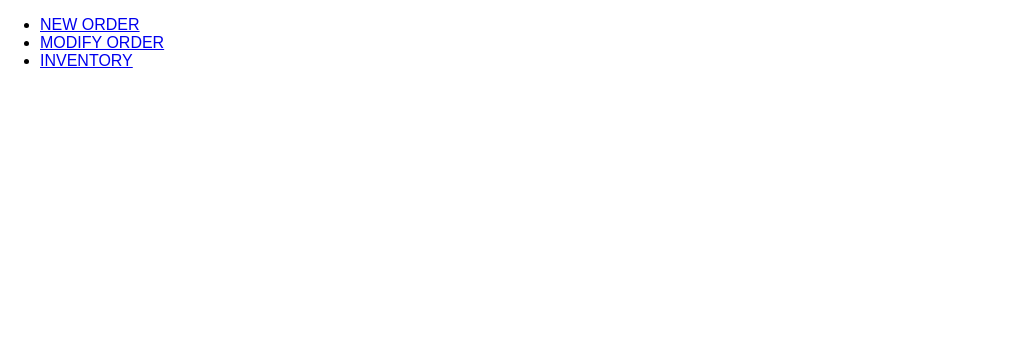
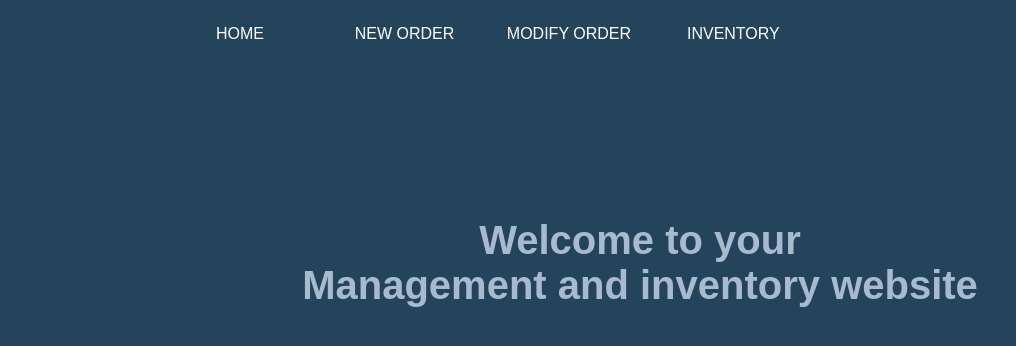
Before and after one commit to EvaJamen/gestion_invent, a PHP site: page / in a window 1280 px wide. Shown: the top 346 px of the page, without its empty margins (0-1016 px from the left). Run offline with PHP 8.4, Linux system fonts and the light colour scheme.

Commit message:
Manage error of features, ameliorate css, use gulp to minimify css

```diff
--- a/index.php
+++ b/index.php
@@ -10,20 +10,22 @@
 <head>
     <meta charset="UTF-8">
 	<title>Home</title>
-	<link rel="stylesheet" href="style/style.css" />
+	<link rel="stylesheet" href="src/css/style.css" />
 </head>
 <body>
+	<div class="container">
 	<header>
 		<section id="topBar">
         	<nav class="container">
 				<ul class="menu">
+					<li><a href="#" title="menu">HOME</a></li>
             		<li><a href="includes/command_form.php" title="menu">NEW ORDER</a></li>
 					<li><a href="includes/update_form.php" title="menu">MODIFY ORDER</a></li>
 					<li><a href="includes/inventory_base.php" title="menu">INVENTORY</a></li>
 				</ul>
 			</nav>
-			<div>
-
+			<div class="home">
+				<h1>Welcome to your <br> Management and inventory website</h1>
 			</div>
 		</section>
 
@@ -31,6 +33,6 @@
 	<footer>
 
 	</footer>
-
+	</div>
 </body>
 </html>
--- a/style/style.css
+++ b/src/css/style.css
@@ -1,21 +1,76 @@
 body{
-	font-family: "Arial", sans-serif;
+	font-family: "Futura", sans-serif;
 	margin:auto;
+	background-color:#24445C;
 }
 
+.container{
+  width:960px;
+  margin:auto;
+}
+/*HOME*/
+h1{
+
+}
+
+/*MENU*/
+
+nav ul{
+  margin: 0;
+  padding: 0;
+  list-style: none;
+}
+
+.subMenu{
+  display: none;
+}
+
+.menu > li{
+  display: inline-block;
+  width: 160px;
+  background: #24445C;
+}
+
+.menu > li a{
+  text-decoration: none;
+  padding: 25px 5px;
+  display: block;
+  color: white;
+  text-transform: uppercase;
+  text-align: center;
+}
+
+.menu > li:hover{
+  background-color: white;
+}
+
+.menu > li:hover a{
+  color: #24445C;
+}
+
+/*HOME*/
+h1{
+	color: #A8BACE;
+	text-align: center;
+	margin-top: 150px;
+	font-size: 40px;
+}
+
+/*FORMS*/
 .form_style{
-    width: 450px;
+    width: 900px;
     font-size: 16px;
     background: #495C70;
-    padding: 30px 30px 15px 30px;
+    padding: 30px 30px 30px 30px;
     border: 5px solid #53687E;
+	margin: auto;
+	margin-top: 50px;
 }
 
 input[type=submit],
 input[type=reset],
 input[type=number],
 input[type=text],
-input[type=date],
 textarea,
 label,
 legend
@@ -83,7 +138,8 @@ input[type=number]:focus
 }
 
 input[type=submit],
-input[type=reset]{
+input[type=reset]
+{
     background: #576E86;
     border: none;
     padding: 8px 10px 8px 10px;
@@ -112,3 +168,30 @@ span {
 	font-size: 12px;
     color: #fff;
 }
+
+/*TABLE OF INVENTORY*/
+
+table{
+width:1104px;
+margin:auto;
+border-collapse:collapse;
+color: #FFFFFF;
+background-color:#CECECE;
+border: 2px solid white; /*suppression cadre exterieur-Flat design*/
+}
+
+td{
+padding:5px;
+border-width:1px;
+border-style:solid;
+border-color:#048B9A;
+background-color:#CECECE;
+width:138px;
+height:138px;
+text-align: center;
+}
+
+thead{
+background:#048B9A;
+text-transform:uppercase;
+}
```
Also changed, not shown: includes/command_form.php (+30 -20 lines), includes/command_update.php (+33 -3 lines), includes/inventory_base.php (+6 -19 lines), includes/update_form.php (+4 -3 lines), src/css/style.min.css (added, +1 -0 lines), src/js/script.js (added), 4 other files.
